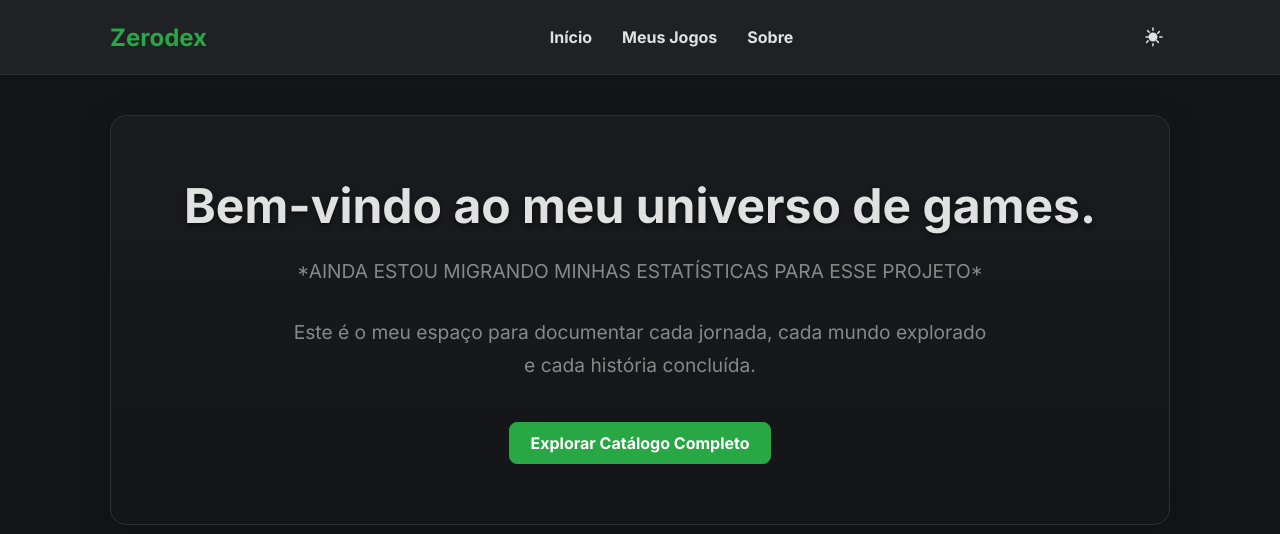
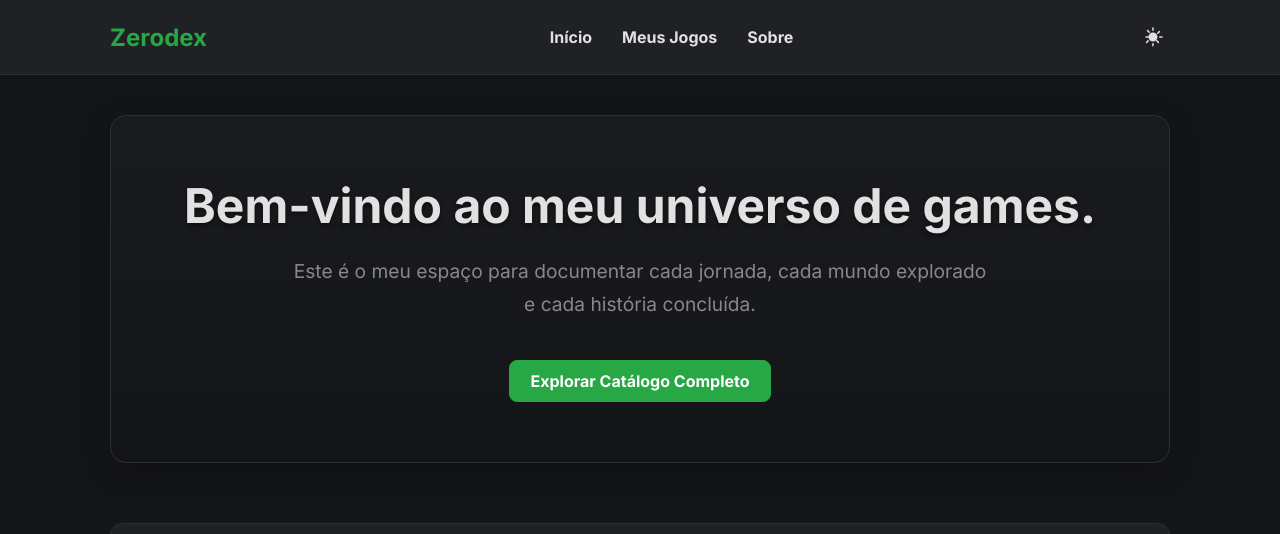
Before and after one commit to FinuraBR/Zerodex, a plain HTML site: page index.html in a window 1280 px wide. Shown: the top 534 px of the page. Drawn offline with Linux system fonts and the light colour scheme.

Commit message:
Add files via upload

```diff
--- a/index.html
+++ b/index.html
@@ -20,7 +20,7 @@
 
     <!-- Título da página, exibido na aba ou janela do navegador. É um fator
          importante para SEO e para a identificação da página pelo usuário. -->
-    <title>Zerodex do FinuraBR</title>
+    <title>Zerodex</title>
 
     <!-- Link para a folha de estilos principal (CSS), que define toda a aparência visual do site. -->
     <link rel="stylesheet" href="css/style.css">
@@ -76,7 +76,6 @@
         <section id="hero" aria-labelledby="hero-title">
             <h2 id="hero-title" class="hero-title">Bem-vindo ao meu universo de games.</h2>
             <p class="hero-subtitle">
-                <span>*AINDA ESTOU MIGRANDO MINHAS ESTATÍSTICAS PARA ESSE PROJETO*</span>
                 Este é o meu espaço para documentar cada jornada, cada mundo explorado e cada história concluída.
             </p>
             <!-- O botão CTA (Call to Action) leva o usuário para a página de catálogo completo. -->
```
